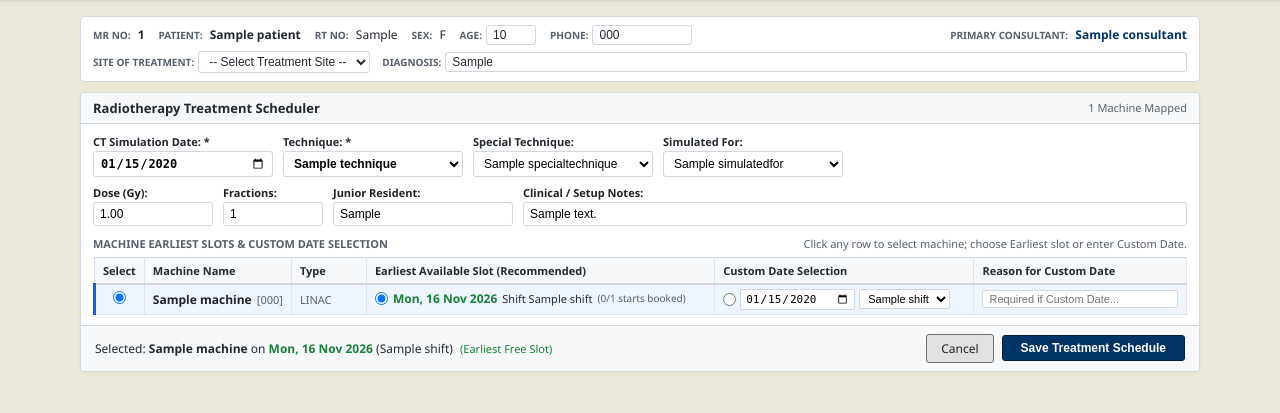
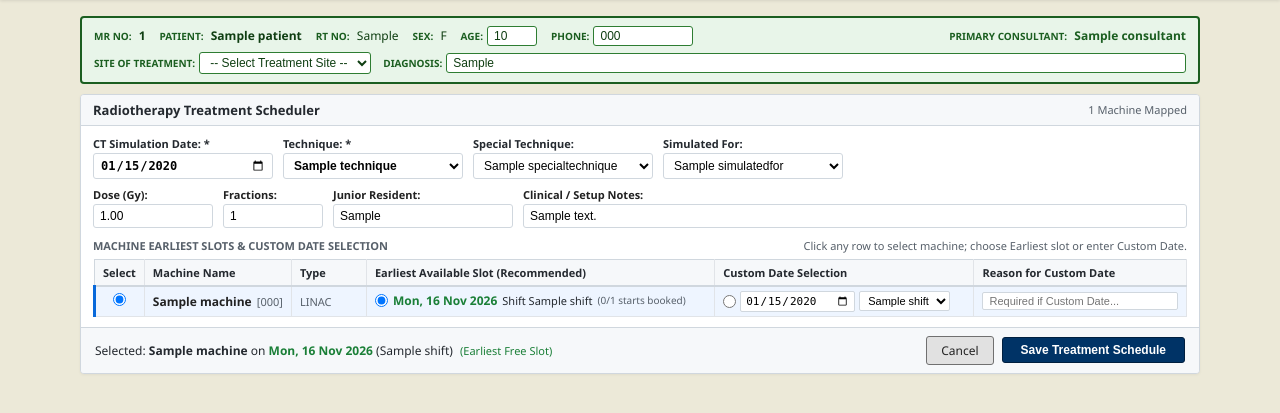
Before and after one commit to charun3v/pt_scheduler, a Django app: page /scheduler/patient/1/ in a window 1280 px wide. Shown: the part 133-546 px from the top of the page. Run offline with Django 5.2, Linux system fonts and the light colour scheme; a user stored in the database is signed in; tables that the repository leaves empty hold one stand-in row (values such as "Sample post").

Commit message:
Update patient registration summary style: light green background with dark green border and text accents

```diff
--- a/templates/scheduler/schedule_patient.html
+++ b/templates/scheduler/schedule_patient.html
@@ -4,33 +4,34 @@
 
 {% block extra_head %}
 <style>
-    /* Clean, Simple Patient Registration Summary (No loud colors) */
+    /* Patient Registration Summary: Light green background with dark green border & accents */
     .patient-summary-simple {
-        background: #ffffff;
-        border: 1px solid #d0d7de;
+        background: #e8f5e9;
+        border: 2px solid #1b5e20;
         border-radius: 4px;
         padding: 8px 12px;
         margin-bottom: 10px;
         font-size: 12px;
-        color: #24292f;
+        color: #0f3e12;
     }
     .summary-label {
         font-size: 10px;
         text-transform: uppercase;
-        color: #57606a;
-        font-weight: 600;
+        color: #1b5e20;
+        font-weight: 700;
         margin-right: 4px;
     }
     .summary-input {
-        border: 1px solid #d0d7de;
+        border: 1px solid #2e7d32;
         border-radius: 3px;
         padding: 2px 6px;
         font-size: 12px;
         background: #ffffff;
-        color: #24292f;
+        color: #0f3e12;
     }
     .summary-input:focus {
-        border-color: #0969da;
+        border-color: #1b5e20;
+        box-shadow: 0 0 0 2px rgba(27, 94, 32, 0.2);
         outline: none;
     }
 
@@ -151,7 +152,7 @@
                 <!-- Primary Consultant (Anchored to Far Right Extreme) -->
                 <div style="margin-left: auto; text-align: right; white-space: nowrap;">
                     <span class="summary-label">Primary Consultant:</span>
-                    <strong style="color: #003366;">{{ patient.primary_consultant.name|default:'Unassigned' }}</strong>
+                    <strong style="color: #1b5e20;">{{ patient.primary_consultant.name|default:'Unassigned' }}</strong>
                 </div>
             </div>
 
```
